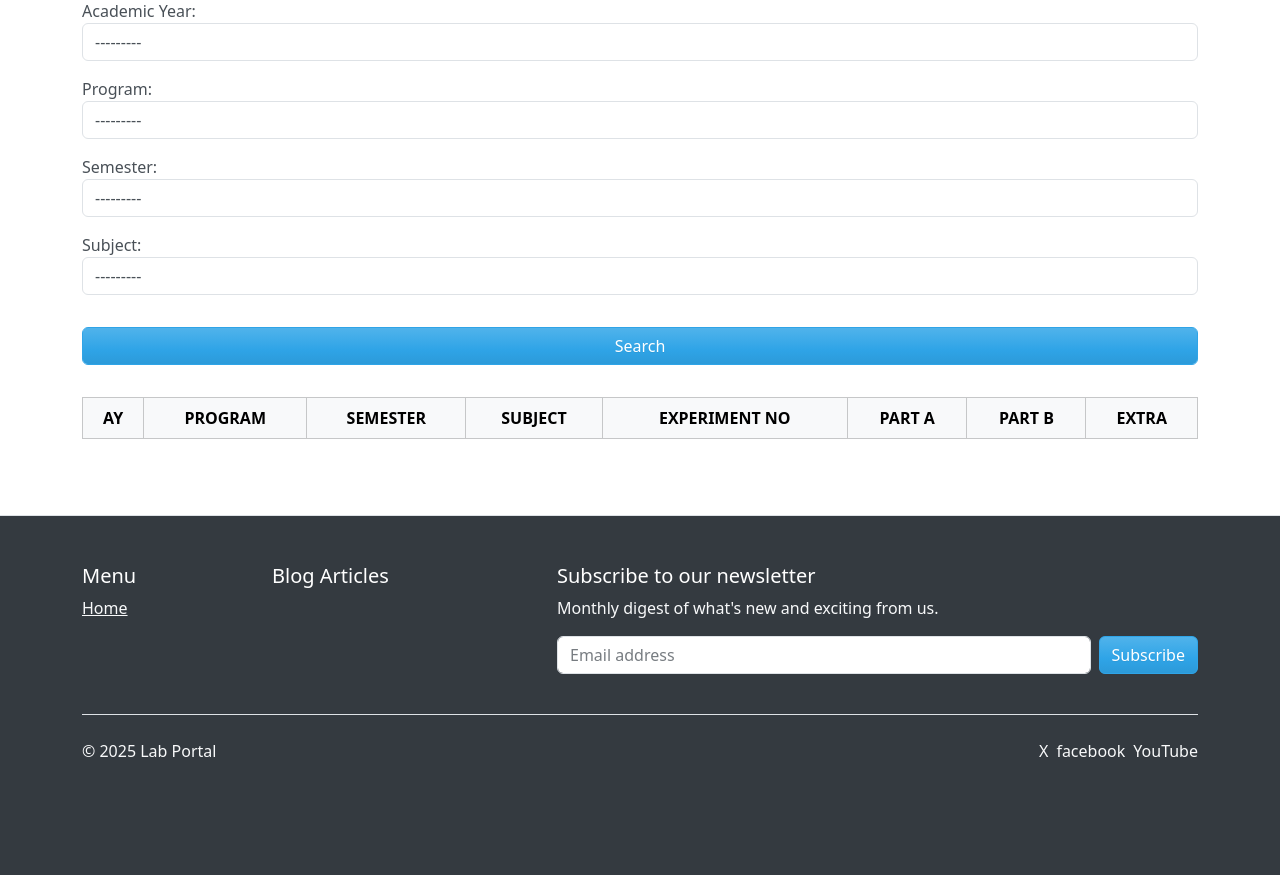
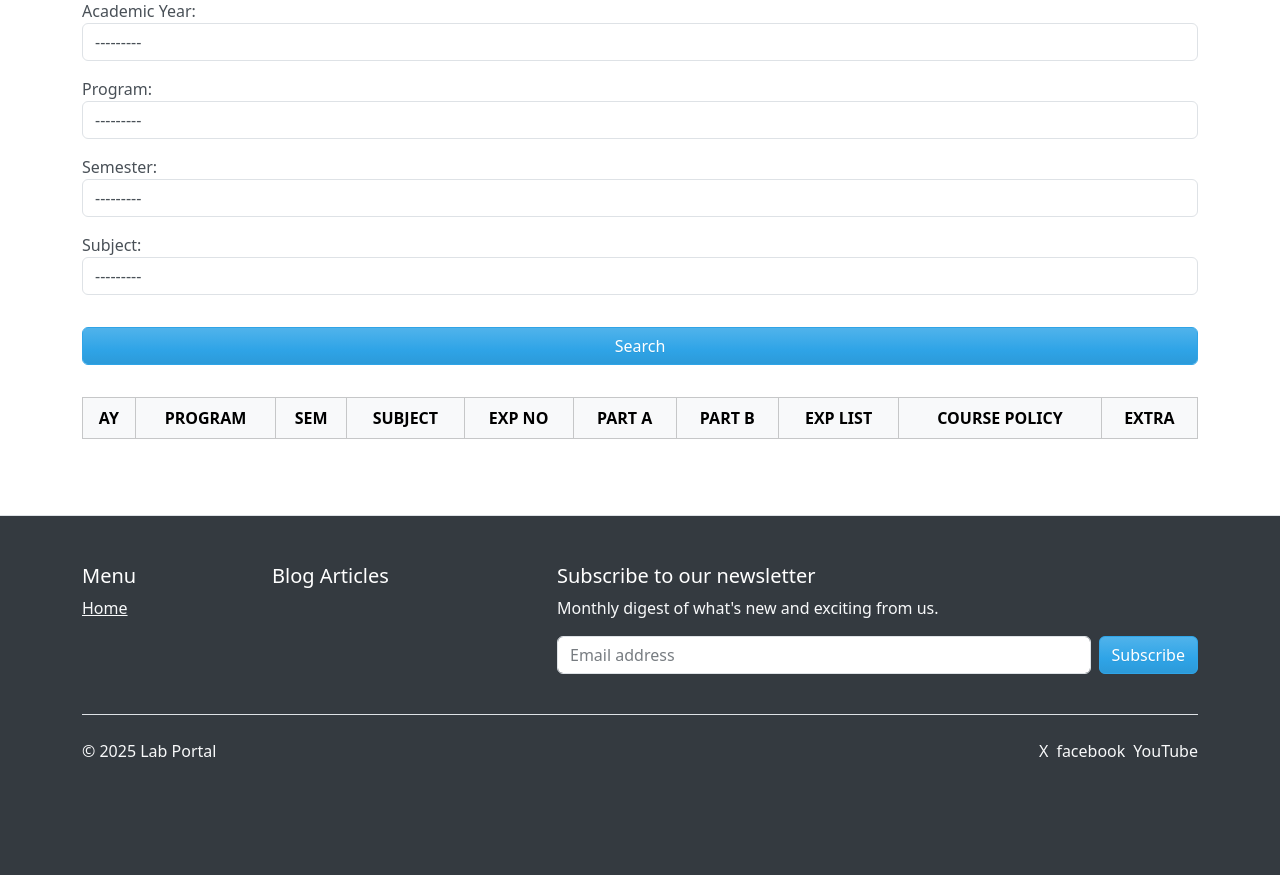
Before and after one commit to subhash-devopslearner/lab-portal, a Django app: page /experiments/ in a window 1280 px wide. Shown: the part 163-1038 px from the top of the page. Run offline with Django 5.2, Linux system fonts and the light colour scheme; tables that the repository leaves empty hold one stand-in row (values such as "Sample post"); lists and menus that the app fills with data are empty; parts of the project's set-up code (start-up, migrations or seed data) failed here and were passed over; some libraries are stand-ins or nearby versions.

Commit message:
Add more file upload fields in experiments app

```diff
--- a/labportal/experiments/forms.py
+++ b/labportal/experiments/forms.py
@@ -46,6 +46,8 @@ class ExperimentUploadForm(forms.ModelForm):
             'file2_upload',
             'file3_upload',
             'file4_upload',
+            'file5_upload',
+            'file6_upload',
         ]
         widgets = {
             'academic_year': forms.Select(attrs={'class': 'form-control'}),
@@ -57,13 +59,17 @@ class ExperimentUploadForm(forms.ModelForm):
             'file2_upload': forms.ClearableFileInput(attrs={'class': 'form-control'}),
             'file3_upload': forms.ClearableFileInput(attrs={'class': 'form-control'}),
             'file4_upload': forms.ClearableFileInput(attrs={'class': 'form-control'}),
+            'file5_upload': forms.ClearableFileInput(attrs={'class': 'form-control'}),
+            'file6_upload': forms.ClearableFileInput(attrs={'class': 'form-control'}),
         }
 
         labels = {
             'file1_upload': 'Part A (Mandatory)',
             'file2_upload': 'Part B (Optional)',
-            'file3_upload': 'Extra File (Optional)',
-            'file4_upload': 'Solution File (Optional)',
+            'file3_upload': 'Experiment List (Optional)',
+            'file4_upload': 'Course Policy (Optional)',
+            'file5_upload': 'Extra File (Optional)',
+            'file6_upload': 'Solution File (Optional)',
         }
 
 def clean(self):
@@ -71,10 +77,12 @@ def clean(self):
 
     # Define allowed extensions per field
     allowed_extensions_map = {
-        'file1_upload': ['.pdf', '.doc', '.docx', '.ppt', '.pptx', '.xls', '.xlsx'],
-        'file2_upload': ['.pdf', '.doc', '.docx', '.ppt', '.pptx', '.xls', '.xlsx'],
-        'file3_upload': ['.pdf', '.doc', '.docx', '.ppt', '.pptx', '.xls', '.xlsx'],
-        'file4_upload': ['.pdf', '.doc', '.docx', '.ppt', '.pptx', '.xls', '.xlsx', '.zip', '.rar'],
+        'file1_upload': ['.pdf', '.doc', '.docx'],
+        'file2_upload': ['.pdf', '.doc', '.docx'],
+        'file3_upload': ['.pdf', '.doc', '.docx'],
+        'file4_upload': ['.pdf', '.doc', '.docx'],
+        'file5_upload': ['.pdf', '.doc', '.docx', '.ppt', '.pptx', '.xls', '.xlsx', '.zip', '.rar'],
+        'file6_upload': ['.pdf', '.doc', '.docx', '.ppt', '.pptx', '.xls', '.xlsx', '.zip', '.rar'],
     }
 
     # Define max size per field (in bytes)
@@ -82,7 +90,9 @@ def clean(self):
         'file1_upload': 5 * 1024 * 1024,   # 5 MB
         'file2_upload': 5 * 1024 * 1024,
         'file3_upload': 5 * 1024 * 1024,
-        'file4_upload': 25 * 1024 * 1024,  # 25 MB
+        'file4_upload': 5 * 1024 * 1024,
+        'file5_upload': 25 * 1024 * 1024,  # 25 MB
+        'file6_upload': 25 * 1024 * 1024
     }
 
     for field_name, allowed_extensions in allowed_extensions_map.items():
@@ -99,18 +109,3 @@ def clean(self):
                     field_name,
                     f"File size must be under {max_size_map[field_name] // (1024 * 1024)} MB."
                 )
-
-
-# def clean(self):
-#         cleaned_data = super().clean()
-#         allowed_extensions = ['.pdf', '.doc', '.docx', '.ppt', '.pptx', '.xls', '.xlsx']
-#         max_size = 5 * 1024 * 1024  # 5 MB
-
-#         for field_name in ['file1_upload', 'file2_upload', 'file3_upload', 'file4_upload']:
-#             file = cleaned_data.get(field_name)
-#             if file:
-#                 ext = os.path.splitext(file.name)[1].lower()
-#                 if ext not in allowed_extensions:
-#                     self.add_error(field_name, "Only PDF, DOC, DOCX, PPT, PPTX, XLS and XLSX files are allowed.")
-#                 if file.size > max_size:
-#                     self.add_error(field_name, "File size must be under 5 MB.")
--- a/labportal/experiments/models.py
+++ b/labportal/experiments/models.py
@@ -4,13 +4,19 @@ from datetime import datetime
 from django.core.validators import RegexValidator
 
 class AcademicYear(models.Model):
-    year = models.CharField(max_length=9, unique=True)  # e.g., "2023-2024"
+    year = models.CharField(max_length=7, unique=True)  # e.g., "2023-24"
 
     def __str__(self):
         return self.year
 
+class Program(models.Model):
+    name = models.CharField(max_length=100)
+
+    def __str__(self):
+        return self.name
+
 class Semester(models.Model):
-    name = models.CharField(max_length=50)  # e.g., "Semester 1", "Semester 2"
+    name = models.CharField(max_length=1)  # e.g., "1", "2"
 
     def __str__(self):
         return self.name
@@ -22,26 +28,23 @@ class Subject(models.Model):
     def __str__(self):
         return f"{self.code} - {self.name}"
 
-class Program(models.Model):
-    name = models.CharField(max_length=100)
-
-    def __str__(self):
-        return self.name
 
 def experiment_upload_path(instance, filename):
     # Define the storage path
-    return f'experiments/{instance.academic_year}/{instance.program}/{instance.semester}/{instance.subject}/{instance.experiment_number}/{filename}'
+    return f'experiments/{instance.academic_year}/{instance.program.lower()}/sem-{instance.semester}/{instance.subject}/exp-{instance.experiment_number}/{filename}'
 
 class Experiment(models.Model):
     academic_year = models.ForeignKey(AcademicYear, on_delete=models.CASCADE)
+    program = models.ForeignKey(Program, on_delete=models.CASCADE)
     semester = models.ForeignKey(Semester, on_delete=models.CASCADE)
     subject = models.ForeignKey(Subject, on_delete=models.CASCADE)
-    program = models.ForeignKey(Program, on_delete=models.CASCADE)
     experiment_number = models.PositiveIntegerField()
     file1_upload = models.FileField(upload_to=experiment_upload_path, max_length=300)  # Adjust path dynamically
     file2_upload = models.FileField(upload_to=experiment_upload_path, max_length=300, blank=True, null=True)
     file3_upload = models.FileField(upload_to=experiment_upload_path, max_length=300, blank=True, null=True)
     file4_upload = models.FileField(upload_to=experiment_upload_path, max_length=300, blank=True, null=True)
+    file5_upload = models.FileField(upload_to=experiment_upload_path, max_length=300, blank=True, null=True)
+    file6_upload = models.FileField(upload_to=experiment_upload_path, max_length=300, blank=True, null=True)
 
     uploaded_at = models.DateTimeField(auto_now_add=True)
 
@@ -55,4 +58,4 @@ class Experiment(models.Model):
         ]
 
     def __str__(self):
-        return f"{self.academic_year.year} - {self.program.name} - {self.semester.name} - {self.subject.name} - Exp - {self.experiment_number}"
+        return f"{self.academic_year.year} - {self.program.name} - {self.semester.name} - {self.subject.code} - Exp - {self.experiment_number}"
--- a/labportal/experiments/templates/experiments/home.html
+++ b/labportal/experiments/templates/experiments/home.html
@@ -18,19 +18,22 @@
   <div class="container-lg">
     <div class="row justify-content-center align-items-center">
       <div class="col text-center text-md-start">
+        <div class="table-responsive">
           <table class="table table-bordered table-striped table-hover">
             <thead class="table-light">
               <tr>
                 <th class="text-center">AY</th>
                 <th class="text-center">PROGRAM</th>
-              <th class="text-center">SEMESTER</th>
+                <th class="text-center">SEM</th>
                 <th class="text-center">SUBJECT</th>
-              <th class="text-center">EXPERIMENT NO</th>
+                <th class="text-center">EXP NO</th>
                 <th class="text-center">PART A</th>
                 <th class="text-center">PART B</th>
+                <th class="text-center">EXP LIST</th>
+                <th class="text-center">COURSE POLICY</th>
                 <th class="text-center">EXTRA</th>
                 {% if user.is_authenticated and user.role in "teacher lab_assistant" %}
-              <th class="text-center">Solution</th>
+                <th class="text-center">SOLUTION</th>
                 {% endif %}
               </tr>
             </thead>
@@ -40,7 +43,7 @@
                 <td class="text-center">{{experiment.academic_year.year}}</td>
                 <td class="text-center">{{experiment.program.name}}</td>
                 <td class="text-center">{{experiment.semester.name}}</td>
-              <td class="text-center">{{experiment.subject.name}}</td>
+                <td class="text-center">{{experiment.subject.code}}</td>
                 <td class="text-center">{{experiment.experiment_number}}</td>
                 <td class="text-center"><a target="_blank" href="{{ experiment.file1_upload.url }}">Download</a></td>
 
@@ -55,6 +58,22 @@
                 <td class="text-center">
                   {% if experiment.file3_upload %}
                   <a target="_blank" href="{{ experiment.file3_upload.url }}">Download</a>
+                  {% else %}
+                  <span class="text-muted">Not Uploaded</span>
+                  {% endif %}
+                </td>
+
+                <td class="text-center">
+                  {% if experiment.file4_upload %}
+                  <a target="_blank" href="{{ experiment.file4_upload.url }}">Download</a>
+                  {% else %}
+                  <span class="text-muted">Not Uploaded</span>
+                  {% endif %}
+                </td>
+
+                <td class="text-center">
+                  {% if experiment.file5_upload %}
+                  <a target="_blank" href="{{ experiment.file5_upload.url }}">Download</a>
                   {% else %}
                   <span class="text-muted">Not Uploaded</span>
                   {% endif %}
@@ -76,5 +95,6 @@
         </div>
       </div>
     </div>
+  </div>
 </section>
 {% endblock %}
```
Also changed, not shown: labportal/experiments/migrations/0001_initial.py, labportal/experiments/migrations/0002_alter_experiment_file.py (deleted), labportal/experiments/migrations/0003_rename_file_experiment_file1_upload_and_more.py (deleted), labportal/experiments/migrations/0004_alter_experiment_file1_upload_and_more.py (deleted), labportal/experiments/migrations/0005_experiment_file4_upload.py (deleted), labportal/experiments/migrations/0006_experiment_unique_experiment_per_context.py (deleted), labportal/experiments/migrations/0007_rename_programme_program_and_more.py (deleted). Lines whose indentation alone changed are shown as unchanged.
